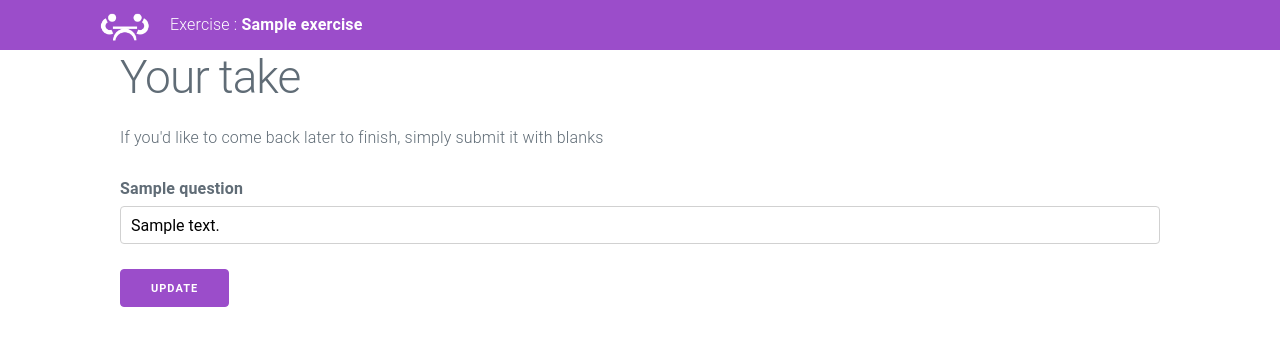
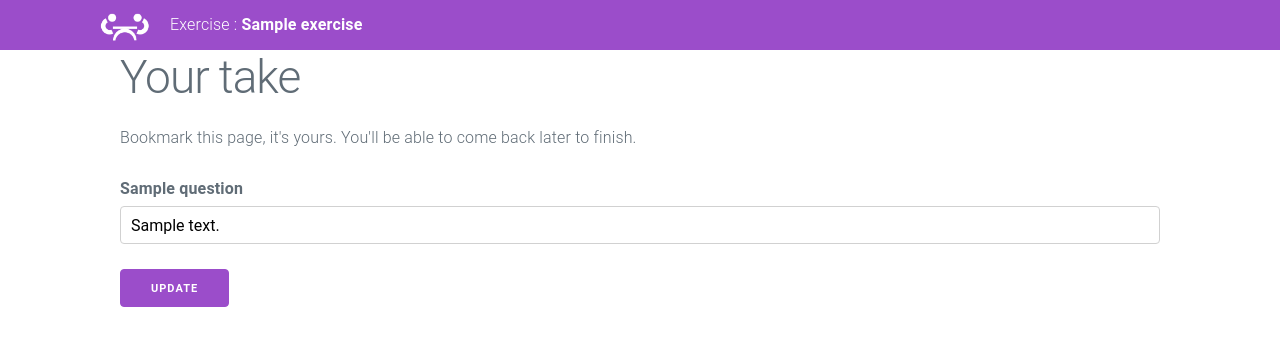
Before and after one commit to CPNV-ES/MAW1.Sha-No-Vic, a PHP site: page /exercises/1/fulfillments/1/edit in a window 1280 px wide. Shown: the top 346 px of the page. Run offline with PHP 8.4, Linux system fonts and the light colour scheme; tables that the repository leaves empty hold one stand-in row (values such as "Sample post"); data that the repository does not hold is empty.

Commit message:
fix message in editFullfilment

```diff
--- a/src/views/fulfillments/fulfillmentsEdit.php
+++ b/src/views/fulfillments/fulfillmentsEdit.php
@@ -1,6 +1,6 @@
 <main class="container">
     <h1>Your take</h1>
-    <p>If you'd like to come back later to finish, simply submit it with blanks</p>
+    <p>Bookmark this page, it's yours. You'll be able to come back later to finish.</p>
 
     <form action="/exercises/<?= $data['exercise_id']; ?>/fulfillments/<?= $data['fulfillment_id'] ?>/edit"
         accept-charset="UTF-8" method="post">
```
